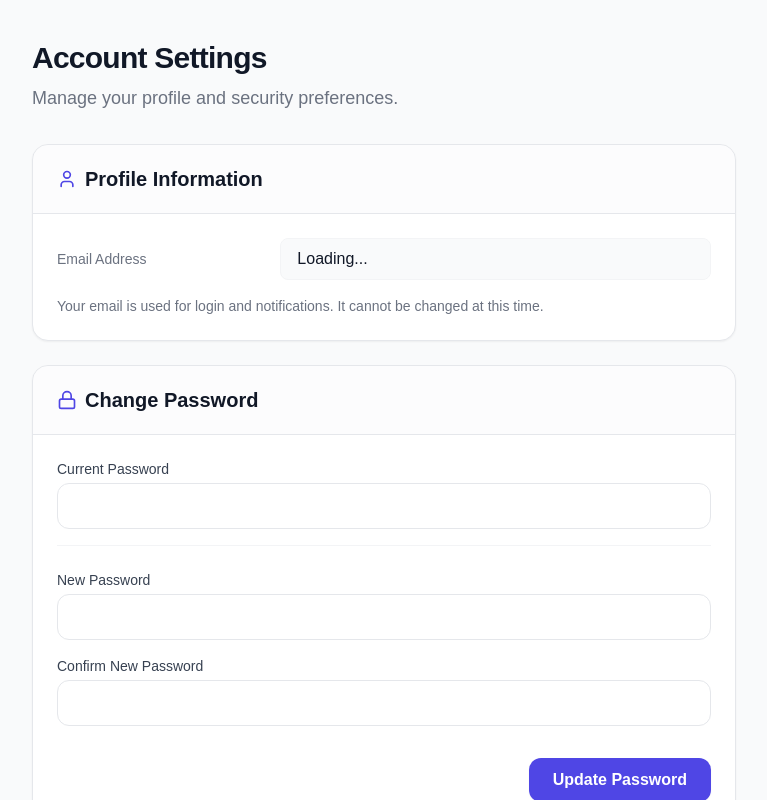
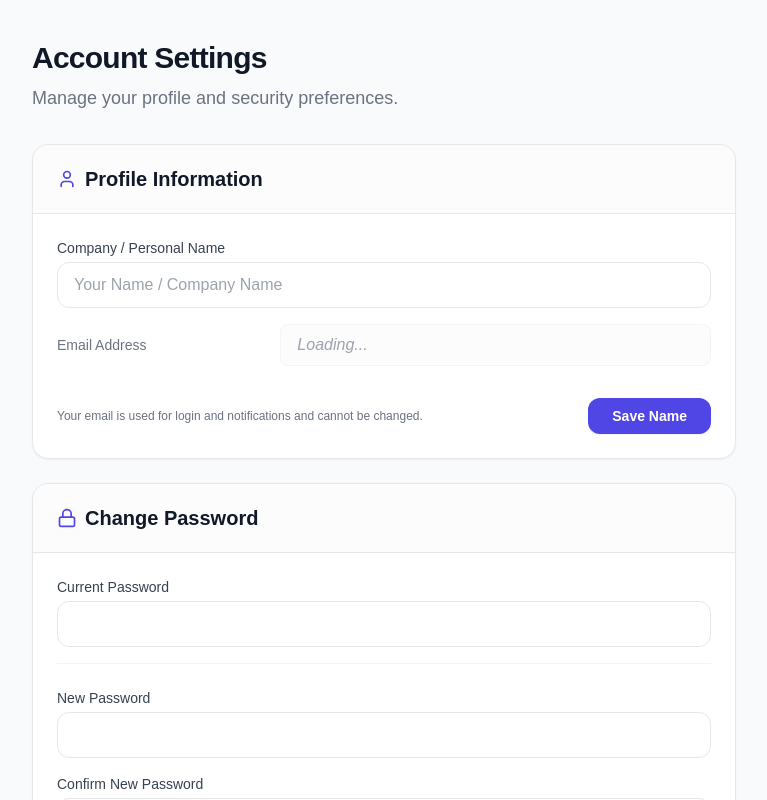
Before and after one commit to bartletuni/App-project, a Next.js app: page /settings in a window 1280 px wide. Shown: the top 800 px of the page, without its empty margins (256-1023 px from the left). Built offline with nearby package versions, Linux system fonts and the light colour scheme; no server answers.

Commit message:
Name change feature within user settings

```diff
--- /dev/null
+++ b/src/app/api/user/profile/route.ts
@@ -0,0 +1,30 @@
+import { NextRequest, NextResponse } from "next/server";
+import { getServerSession } from "next-auth/next";
+import { authOptions } from "@/lib/auth";
+import { prisma } from "@/lib/prisma";
+
+export async function POST(req: NextRequest) {
+  try {
+    const session = await getServerSession(authOptions);
+    if (!session || !session.user) {
+      return NextResponse.json({ error: "Unauthorized" }, { status: 401 });
+    }
+
+    const { name } = await req.json();
+    if (!name || name.trim().length === 0) {
+      return NextResponse.json({ error: "Name is required" }, { status: 400 });
+    }
+
+    const userId = (session.user as any).id;
+
+    await prisma.user.update({
+      where: { id: userId },
+      data: { name: name.trim() },
+    });
+
+    return NextResponse.json({ success: true, name: name.trim() });
+  } catch (error) {
+    console.error("Error updating profile:", error);
+    return NextResponse.json({ error: "Failed to update profile" }, { status: 500 });
+  }
+}
--- a/src/app/settings/page.tsx
+++ b/src/app/settings/page.tsx
@@ -1,18 +1,63 @@
 "use client";
 
-import { useState } from "react";
+import { useState, useEffect } from "react";
 import { useSession } from "next-auth/react";
 import { Lock, User, AlertCircle, CheckCircle2 } from "lucide-react";
 
 export default function SettingsPage() {
-  const { data: session } = useSession();
+  const { data: session, update } = useSession();
 
+  const [name, setName] = useState("");
   const [currentPassword, setCurrentPassword] = useState("");
   const [newPassword, setNewPassword] = useState("");
   const [confirmPassword, setConfirmPassword] = useState("");
   const [error, setError] = useState("");
   const [success, setSuccess] = useState("");
   const [loading, setLoading] = useState(false);
+  const [profileLoading, setProfileLoading] = useState(false);
+  const [profileError, setProfileError] = useState("");
+  const [profileSuccess, setProfileSuccess] = useState(false);
+
+  useEffect(() => {
+    if (session?.user?.name) {
+      setName(session.user.name);
+    }
+  }, [session]);
+
+  const handleProfileUpdate = async (e: React.FormEvent) => {
+    e.preventDefault();
+    setProfileError("");
+    setProfileSuccess(false);
+    setProfileLoading(true);
+
+    try {
+      const res = await fetch("/api/user/profile", {
+        method: "POST",
+        headers: { "Content-Type": "application/json" },
+        body: JSON.stringify({ name }),
+      });
+
+      const data = await res.json();
+
+      if (!res.ok) {
+        setProfileError(data.error || "Failed to update profile.");
+      } else {
+        setProfileSuccess(true);
+        // Update the session to reflect the new name
+        await update({
+          ...session,
+          user: {
+            ...session?.user,
+            name: name,
+          },
+        });
+      }
+    } catch (err) {
+      setProfileError("An unexpected error occurred. Please try again.");
+    } finally {
+      setProfileLoading(false);
+    }
+  };
 
   const handlePasswordChange = async (e: React.FormEvent) => {
     e.preventDefault();
@@ -70,17 +115,66 @@ export default function SettingsPage() {
               <User className="w-5 h-5 text-indigo-600" />
               <h2 className="text-xl font-bold text-gray-900">Profile Information</h2>
             </div>
-            <div className="p-6">
-              <div className="grid grid-cols-1 sm:grid-cols-3 gap-4 items-center">
-                <div className="text-sm font-medium text-gray-500">Email Address</div>
-                <div className="sm:col-span-2 text-gray-900 font-medium bg-gray-50 px-4 py-2 rounded-lg border border-gray-100">
-                  {session?.user?.email || "Loading..."}
+            <form onSubmit={handleProfileUpdate} className="p-6 space-y-6">
+              {profileError && (
+                <div className="bg-red-50 text-red-700 p-4 rounded-xl flex items-start gap-3 border border-red-100">
+                  <AlertCircle className="w-5 h-5 mt-0.5 flex-shrink-0" />
+                  <p className="font-medium text-sm">{profileError}</p>
+                </div>
+              )}
+
+              {profileSuccess && (
+                <div className="bg-green-50 text-green-700 p-4 rounded-xl flex items-start gap-3 border border-green-100">
+                  <CheckCircle2 className="w-5 h-5 mt-0.5 flex-shrink-0" />
+                  <p className="font-medium text-sm">Profile updated successfully.</p>
+                </div>
+              )}
+
+              <div className="space-y-4">
+                <div>
+                  <label htmlFor="name" className="block text-sm font-medium text-gray-700 mb-1">Company / Personal Name</label>
+                  <input
+                    id="name"
+                    type="text"
+                    value={name}
+                    onChange={(e) => setName(e.target.value)}
+                    required
+                    className="w-full px-4 py-2.5 bg-gray-50 border border-gray-200 rounded-xl focus:ring-2 focus:ring-indigo-500 focus:border-indigo-500 transition-all outline-none text-gray-900"
+                    placeholder="Your Name / Company Name"
+                  />
+                </div>
+
+                <div className="grid grid-cols-1 sm:grid-cols-3 gap-4 items-center">
+                  <div className="text-sm font-medium text-gray-500">Email Address</div>
+                  <div className="sm:col-span-2 text-gray-400 font-medium bg-gray-50/50 px-4 py-2 rounded-lg border border-gray-100 italic">
+                    {session?.user?.email || "Loading..."}
+                  </div>
                 </div>
               </div>
-              <p className="text-sm text-gray-500 mt-4">
-                Your email is used for login and notifications. It cannot be changed at this time.
-              </p>
-            </div>
+
+              <div className="flex justify-between items-center pt-2">
+                <p className="text-xs text-gray-500 max-w-[60%]">
+                  Your email is used for login and notifications and cannot be changed.
+                </p>
+                <button
+                  type="submit"
+                  disabled={profileLoading}
+                  className="bg-indigo-600 hover:bg-indigo-700 text-white font-semibold py-2 px-6 rounded-xl shadow-sm transition-all focus:ring-2 focus:ring-offset-2 focus:ring-indigo-500 disabled:opacity-70 disabled:cursor-not-allowed flex items-center gap-2 text-sm"
+                >
+                  {profileLoading ? (
+                    <>
+                      <svg className="animate-spin h-4 w-4 text-white" xmlns="http://www.w3.org/2000/svg" fill="none" viewBox="0 0 24 24">
+                        <circle className="opacity-25" cx="12" cy="12" r="10" stroke="currentColor" strokeWidth="4"></circle>
+                        <path className="opacity-75" fill="currentColor" d="M4 12a8 8 0 018-8V0C5.373 0 0 5.373 0 12h4zm2 5.291A7.962 7.962 0 014 12H0c0 3.042 1.135 5.824 3 7.938l3-2.647z"></path>
+                      </svg>
+                      Saving...
+                    </>
+                  ) : (
+                    "Save Name"
+                  )}
+                </button>
+              </div>
+            </form>
           </div>
 
           {/* Password Change Section */}
--- a/src/lib/auth.ts
+++ b/src/lib/auth.ts
@@ -43,11 +43,14 @@ export const authOptions: NextAuthOptions = {
     }),
   ],
   callbacks: {
-    async jwt({ token, user }) {
+    async jwt({ token, user, trigger, session }) {
       if (user) {
         token.id = user.id;
         token.name = user.name;
         token.isAdmin = (user as any).isAdmin;
+      }
+      if (trigger === "update" && session?.user?.name) {
+        token.name = session.user.name;
       }
       return token;
     },
```
Also changed, not shown: 1 other file (tests, documents, lock files or other folders).
